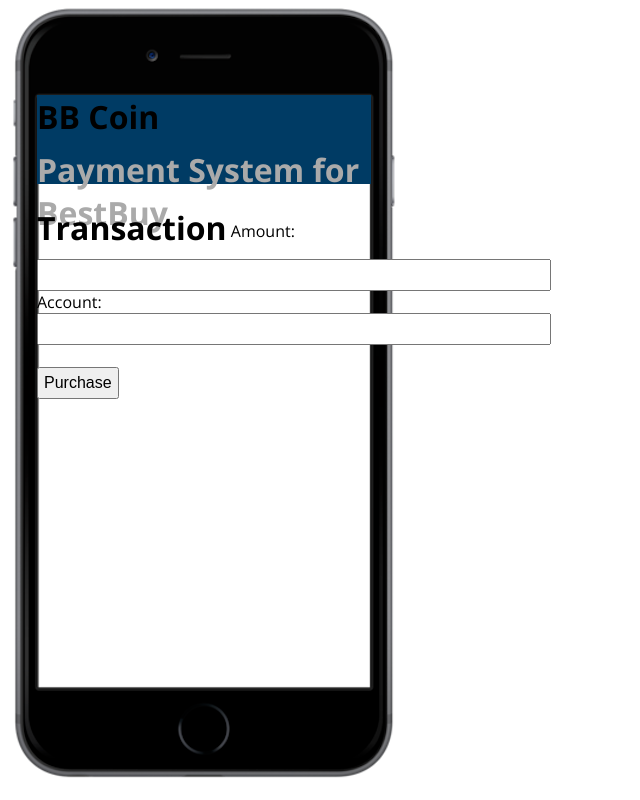
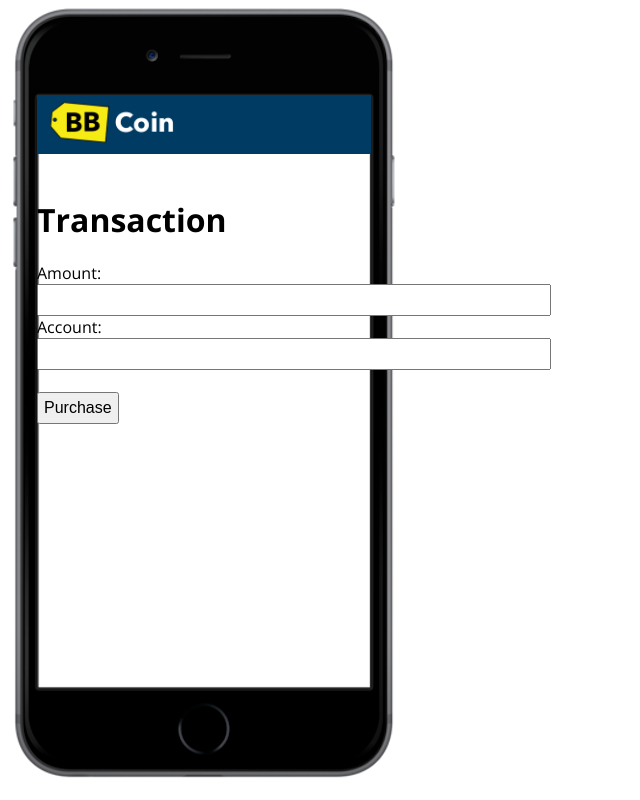
Before and after one commit to hjy0102/Bizhacks2018-BBCoin, a website: page app/main.html in a window 1280 px wide. Shown: the whole page, without its empty margins (0-640 px from the left). Drawn offline with nearby package versions, Linux system fonts and the light colour scheme; files whose address does not match are found by name.

Commit message:
logo header completo

```diff
--- a/app/main.html
+++ b/app/main.html
@@ -9,8 +9,7 @@
 <body>
     <div class="container">
         <div class="header">
-                    <h1>BB Coin</h1>
-                    <h2>Payment System for BestBuy</h2>
+                <img src="./images/bestbuy_logo.png" height="55">
         </div>
 
         <br>
--- a/app/stylesheets/app.css
+++ b/app/stylesheets/app.css
@@ -10,9 +10,16 @@
 .header {
   margin: 0;
   width: 100%;
-  height: 15%;
+  height: 10%;
   background-color:#003b64;
   display: block;
+}
+
+#logo {
+  display: block
+  vertical-align: middle;
+  /* margin-top: 0px; */
+  /* margin-bottom: 10px; */
 }
 
 body {
@@ -43,7 +50,7 @@
   padding: 5px;
 }
 
-h1, h2 {
+/* h1, h2 {
   display: inline-block;
   vertical-align: middle;
   margin-top: 0px;
@@ -59,7 +66,7 @@
   font-weight: normal;
   color: #AAA;
   font-size: 24px;
-}
+} */
 
 .black {
   color: black;
```
Also changed, not shown: app/images/bestbuy_logo.png (added).
